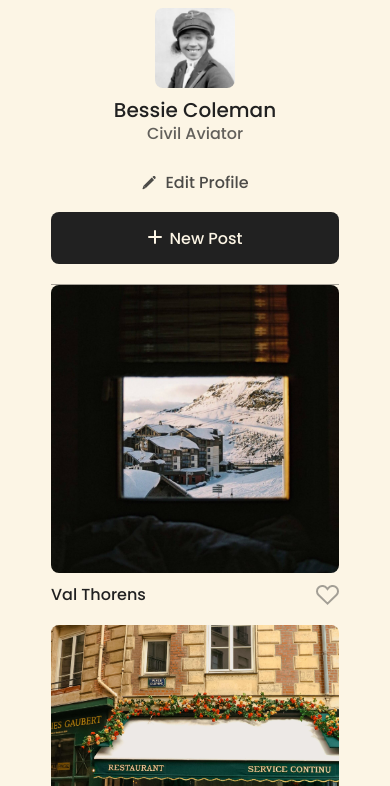
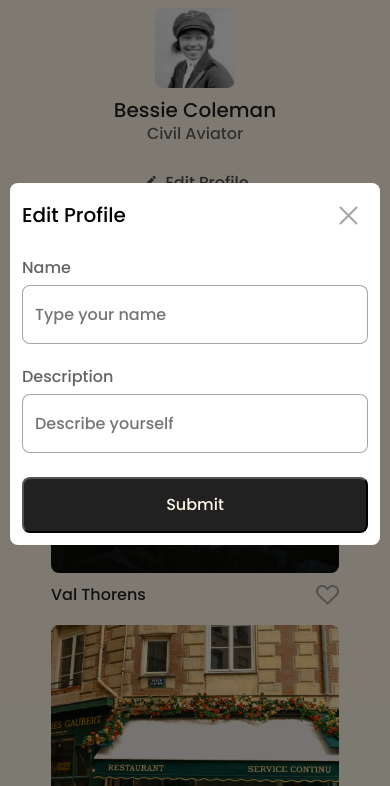
Before and after one commit to Yess-R/se_project_spots, a plain HTML site: page index.html in a window 390 px wide. Shown: the part 58-844 px from the top of the page. Drawn offline with Linux system fonts and the light colour scheme.

Commit message:
added responsive design

```diff
--- /dev/null
+++ b/blocks/modal.css
@@ -0,0 +1,117 @@
+.modal {
+  position: fixed;
+  top: 0;
+  left: 0;
+  bottom: 0;
+  right: 0;
+  background-color: rgba(0, 0, 0, 0.5);
+  display: flex;
+  flex-direction: column;
+  align-items: center;
+  justify-content: center;
+  padding: 0 20px;
+  visibility: hidden;
+}
+
+.modal_opened {
+  visibility: visible;
+}
+
+.modal__container {
+  background: #fff;
+  padding: 32px 50px;
+  max-width: 730px;
+  width: 100%;
+  box-sizing: border-box;
+  position: relative;
+  border-radius: 8px;
+}
+
+.modal__close-btn {
+  position: absolute;
+  top: 32px;
+  right: 50px;
+  background-image: url(../images/close-btn.svg);
+  height: 40px;
+  width: 40px;
+  border: none;
+  background-color: #fff;
+  cursor: pointer;
+}
+
+.modal__close-btn:hover {
+  background-image: url(../images/close-hover.svg);
+}
+
+.modal__title {
+  margin: 0 0 32px;
+  font-weight: 500;
+  font-size: 32px;
+  line-height: 1;
+}
+
+.modal__label {
+  display: flex;
+  flex-direction: column;
+  gap: 8px;
+  margin-bottom: 32px;
+  font-weight: 500;
+  font-size: 16px;
+  line-height: 17.6px;
+  color: rgba(33, 33, 33, 0.7);
+}
+
+.modal__input {
+  padding: 16px 12px;
+  border: 1px solid rgba(33, 33, 33, 0.4);
+  border-radius: 8px;
+  font-weight: 500;
+  font-size: 20px;
+  line-height: 1;
+  color: rgba(33, 33, 33, 0.3);
+  cursor: pointer;
+}
+
+.modal__submit-btn {
+  width: 156px;
+  padding: 18px 0;
+  border-radius: 8px;
+  background-color: #212121;
+  cursor: pointer;
+  font-weight: 500;
+  font-size: 16px;
+  line-height: 1;
+  color: #fcf5e5;
+}
+
+@media screen and (max-width: 627px) {
+  .modal {
+    padding: 0 10px;
+  }
+
+  .modal__container {
+    padding: 12px;
+  }
+
+  .modal__title {
+    font-size: 20px;
+    margin: 10px 0 34px;
+  }
+
+  .modal__input {
+    font-size: 16px;
+  }
+
+  .modal__close-btn {
+    top: 12px;
+    right: 12px;
+  }
+
+  .modal__label {
+    margin-bottom: 24px;
+  }
+
+  .modal__submit-btn {
+    width: 100%;
+  }
+}
--- a/index.html
+++ b/index.html
@@ -106,6 +106,33 @@
       <footer class="footer">
         <p class="footer__copyright">2023 &copy; Spots</p>
       </footer>
+      <div class="modal modal_opened">
+        <div class="modal__container">
+          <button type="submit" class="modal__close-btn"></button>
+          <h2 class="modal__title">Edit Profile</h2>
+          <form name="edit-profile" class="modal__form">
+            <label for="name" class="modal__label"
+              >Name
+              <input
+                id="name"
+                type="text"
+                class="modal__input"
+                placeholder="Type your name"
+              />
+            </label>
+            <label for="description" class="modal__label"
+              >Description
+              <input
+                id="description"
+                type="text"
+                class="modal__input"
+                placeholder="Describe yourself"
+              />
+            </label>
+            <button type="submit" class="modal__submit-btn">Submit</button>
+          </form>
+        </div>
+      </div>
     </div>
     <script defer src="./scripts/index.js"></script>
   </body>
--- a/pages/index.css
+++ b/pages/index.css
@@ -7,3 +7,4 @@
 @import url(../blocks/cards.css);
 @import url(../blocks/card.css);
 @import url(../blocks/footer.css);
+@import url(../blocks/modal.css);
```
Also changed, not shown: images/close-btn.svg (added), images/close-hover.svg (added).
